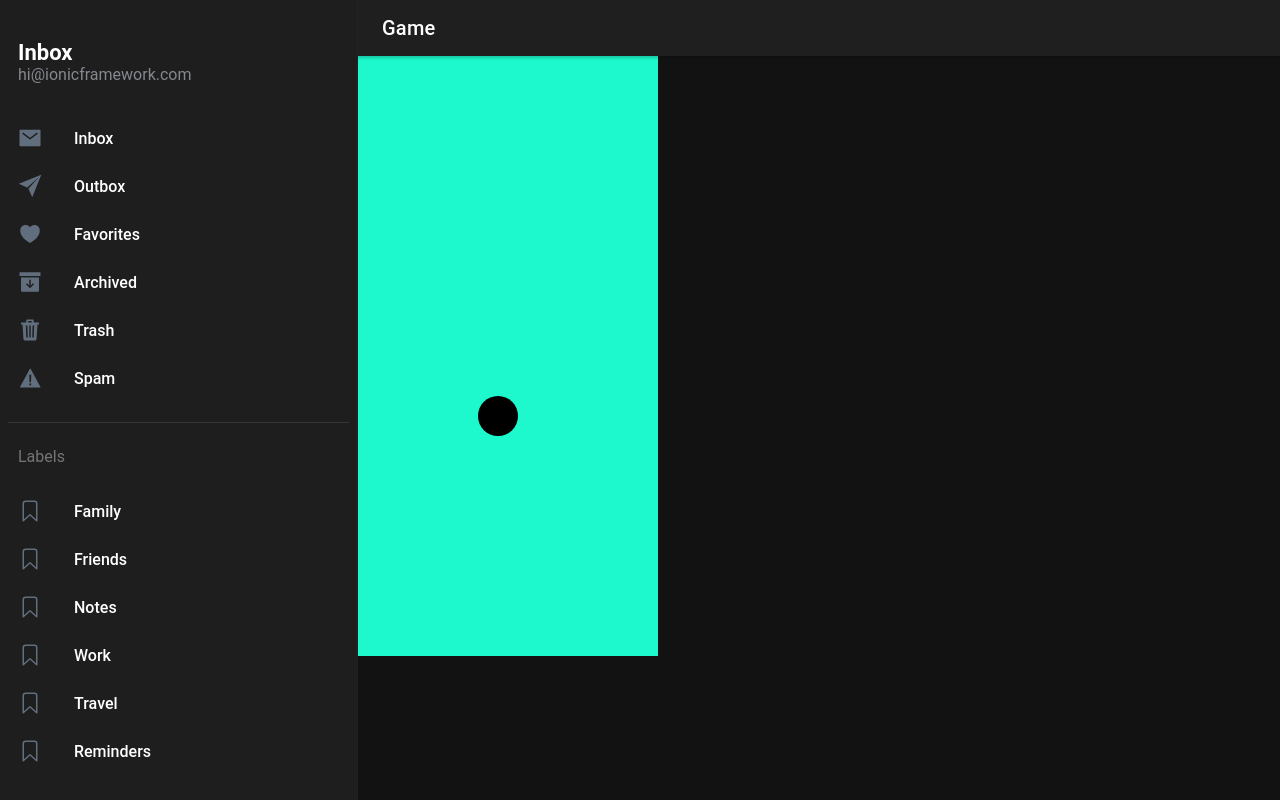
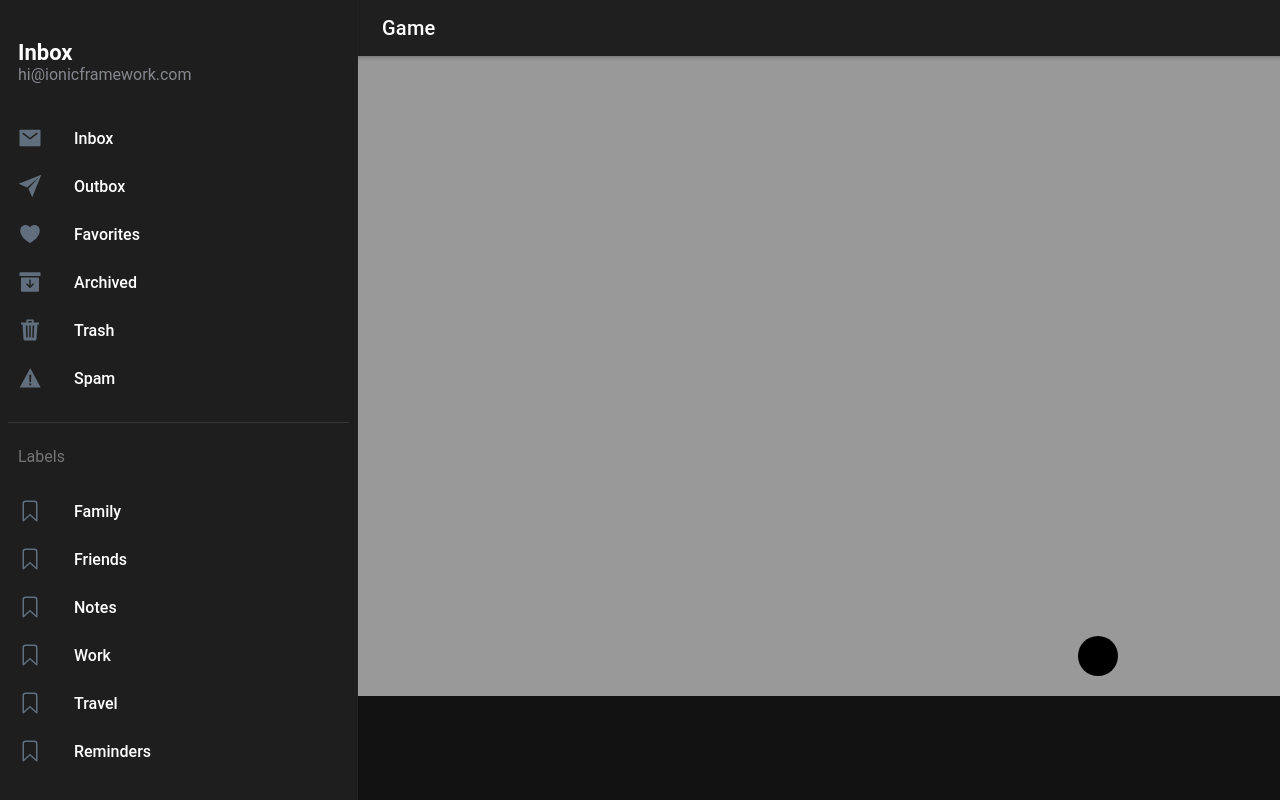
Before and after one commit to AlexSt05/pong-game, a React (Create React App) app: page /Level/1 in a window 1280 px wide. Built offline with nearby package versions, Linux system fonts and the light colour scheme.

Commit message:
resize listener

```diff
--- a/src/components/Canvas.tsx
+++ b/src/components/Canvas.tsx
@@ -1,7 +1,8 @@
 import React, { useRef, useEffect } from 'react'
+import { useWindowSize } from './WindowSize'
 
 const Canvas : React.FC = props => {
-
+  const windowSize = useWindowSize()
   const canvasRef = useRef<HTMLCanvasElement>(null)
   let x = 20
   let xspeed = 10
@@ -12,7 +13,7 @@
   const end = 2*Math.PI
 
   const draw = (ctx:CanvasRenderingContext2D, frameCount:number) => {
-    ctx.fillStyle = '#1DF9CD'
+    ctx.fillStyle = '#999999'
     ctx.fillRect(0, 0, ctx.canvas.width, ctx.canvas.height)
     ctx.fillStyle = '#000000'
     ctx.beginPath()
@@ -38,6 +39,8 @@
   const getScreenSize = () => {
       //window.innerWidth
       //window.innerHeight
+      return window.innerWidth
+
   };
 
   useEffect(() => {
@@ -63,7 +66,7 @@
     }
   }, [draw])
 
-  return <canvas width='300' height='600'  ref={canvasRef} {...props}/>
+  return <canvas width={windowSize.width} height={windowSize.height * 0.8}  ref={canvasRef} {...props}/>
 }
 
 export default Canvas
--- /dev/null
+++ b/src/components/WindowSize.tsx
@@ -0,0 +1,28 @@
+import { useEffect, useState } from "react";
+
+
+export function useWindowSize(){
+    const [windowSize,setWindowSize]=useState({
+        width: 0,
+        height: 0,
+      });
+
+      useEffect(()=>{
+        // Handler to call on window resize
+      function handleResize() {
+        // Set window width/height to state
+        setWindowSize({
+          width: window.innerWidth,
+          height: window.innerHeight,
+        });
+      }
+      // Add event listener
+      window.addEventListener("resize", handleResize);
+      // Call handler right away so state gets updated with initial window size
+      handleResize();
+      // Remove event listener on cleanup
+      return () => window.removeEventListener("resize", handleResize);
+      }, [])
+
+      return windowSize
+}
```
Also changed, not shown: 2 other files (tests, documents, lock files or other folders).
